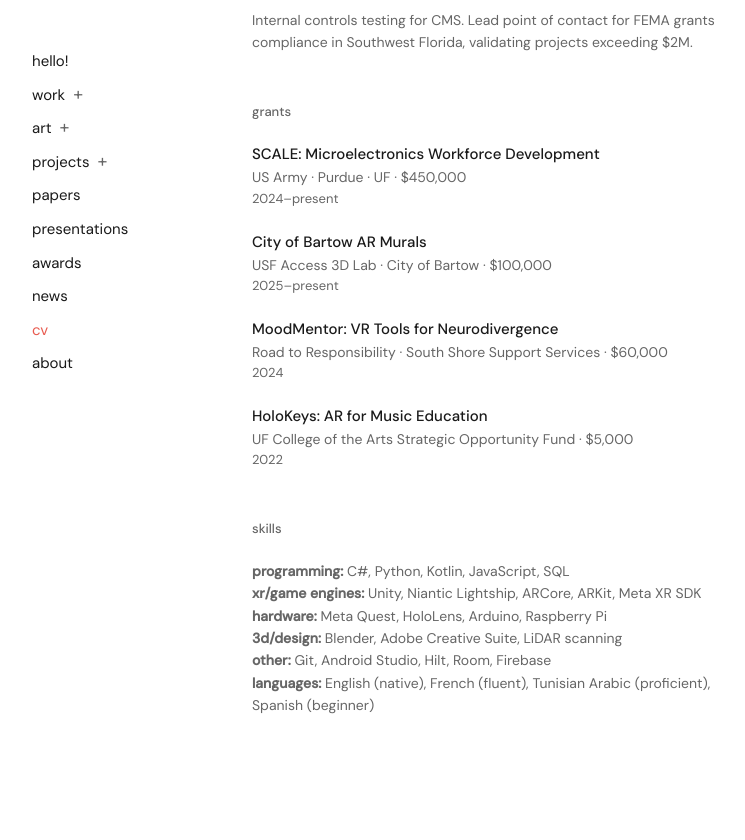
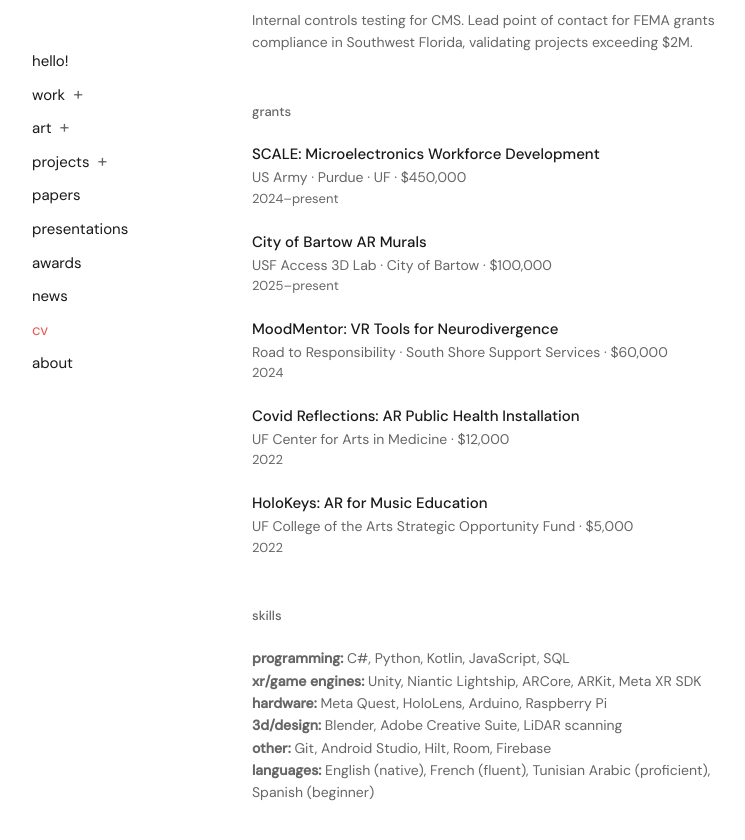
Before and after one commit to austin-from-ais/austinstanbury, a Jekyll site: the page built from cv.html, in a window 1280 px wide and 900 px high, scrolled down 1001 px. Shown: the top 840 px of the window, without its empty margins (16-761 px from the left). Built offline with Jekyll 4.4.1, drawn with Linux system fonts in a browser that asks for light colours; before the commit the page ends 1814 px from its top, so only the background shows below that.

Commit message:
Add $12K Covid Reflections grant funding from UF Center for Arts in Medicine
Update grant total to $627K, add grant to CV, and reflect funding
on Covid Reflections detail page and hello page description.

Co-Authored-By: Claude Opus 4.6 <noreply@anthropic.com>

```diff
--- a/cv.html
+++ b/cv.html
@@ -66,6 +66,11 @@ permalink: /cv/
         <p class="cv-entry-date">2024</p>
     </div>
     <div class="cv-entry">
+        <p class="cv-entry-title">Covid Reflections: AR Public Health Installation</p>
+        <p class="cv-entry-org">UF Center for Arts in Medicine · $12,000</p>
+        <p class="cv-entry-date">2022</p>
+    </div>
+    <div class="cv-entry">
         <p class="cv-entry-title">HoloKeys: AR for Music Education</p>
         <p class="cv-entry-org">UF College of the Arts Strategic Opportunity Fund · $5,000</p>
         <p class="cv-entry-date">2022</p>
--- a/hello.html
+++ b/hello.html
@@ -13,7 +13,7 @@ permalink: /
 
     <div class="hello-stats">
         <div class="stat-card">
-            <p class="stat-number">$615K</p>
+            <p class="stat-number">$627K</p>
             <p class="stat-label">grant funding</p>
         </div>
         <div class="stat-card">
@@ -156,7 +156,7 @@ permalink: /
             <li>
                 <a href="{{ site.baseurl }}/art/covidreflections/">
                     <p class="hello-featured-title">Covid Reflections</p>
-                    <p class="hello-featured-desc">AR public health installation using AI body tracking to visualize COVID-19 symptoms. Deployed alongside UF Health mobile vaccination clinics. Published at ACM VRST '22.</p>
+                    <p class="hello-featured-desc">$12K grant-funded AR public health installation using AI body tracking to visualize COVID-19 symptoms. Deployed alongside UF Health mobile vaccination clinics. Published at ACM VRST '22.</p>
                 </a>
             </li>
         </ul>
```
Also changed, not shown: _artworks/covidreflections.md (+1 -0 lines).
